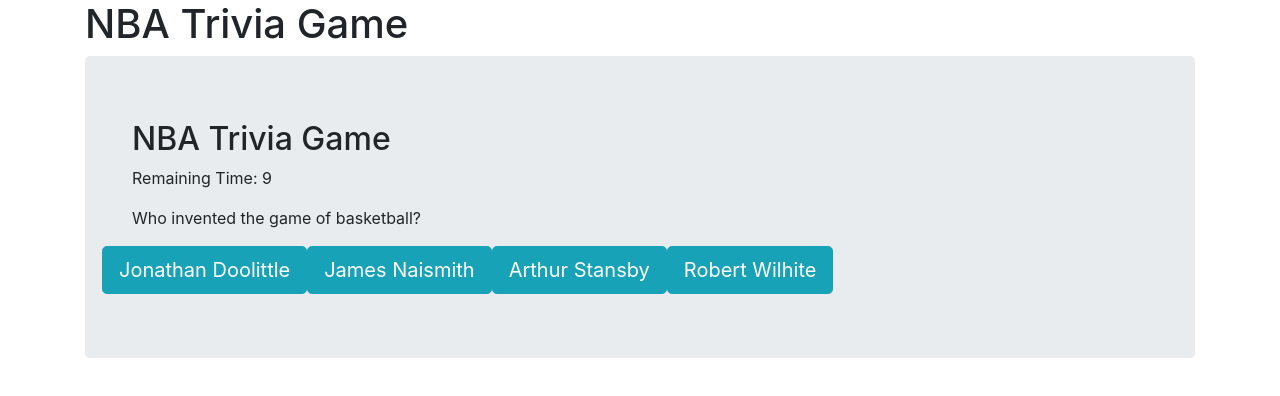
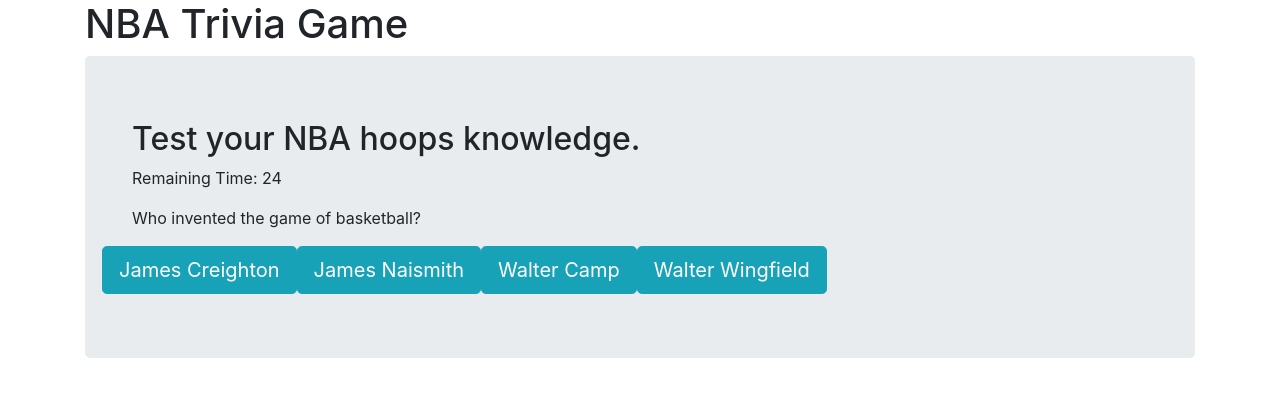
Before and after one commit to charles-codes/triviagame, a plain HTML site: page index.html in a window 1280 px wide. Both pictures are taken after a click on the button "Start Game". Drawn offline with nearby package versions, Linux system fonts and the light colour scheme.

Commit message:
third commit with further game updates. still need to add some style.

```diff
--- a/assets/javascript/app.js
+++ b/assets/javascript/app.js
@@ -16,7 +16,6 @@
     timerOn: false,
     timerId : '',
 
-    // List of Questions //
     questions: {
       q1: 'Who invented the game of basketball?',
       q2: 'What former player is now immortalized in the NBA logo?',
@@ -27,36 +26,35 @@
       q7: "Which player has played in the most NBA games?",
       q8: "Which player holds the record for the most points scored in a single game?",
       q9: "Which NBA franchise is the most recently established?",
-      q10: "Which player earned both the MVP and Defensive Player of the Year Awards in the same season?"
+      q10: "Which of the following players earned both the MVP and Defensive Player of the Year Awards in the same season?"
     },
-    // List of Question Choices //
+
     choices: {
-      q1: ['Jonathan Doolittle', 'James Naismith', 'Arthur Stansby', 'Robert Wilhite'],
+      q1: ['James Creighton', 'James Naismith', 'Walter Camp', 'Walter Wingfield'],
       q2: ['Michael Jordan', 'Bill Russell', 'Wilt Chamberlain', 'Jerry West'],
-      q3: ['New York Knicks', 'Los Angeles Lakers', 'Boston Celtics1', 'San Antonio Spurs'],
-      q4: ['Kobe Bryant', 'Michael Jordan', 'LeBron James', 'Kareem Abdul Jabar'],
-      q5: ['LeBron James','Larry Bird','Kareem Abdul Jabar','Oscar Robertson'],
+      q3: ['New York Knicks', 'Los Angeles Lakers', 'Boston Celtics', 'San Antonio Spurs'],
+      q4: ['Kobe Bryant', 'Michael Jordan', 'LeBron James', 'Kareem Abdul-Jabbar'],
+      q5: ['LeBron James','Larry Bird','Kareem Abdul-Jabbar','Oscar Robertson'],
       q6: ['Magic Johnson','Chris Paul','Steve Nash','John Stockton'],
-      q7: ['Kareem Abdul Jabar', 'Karl Malone', 'Michael Jordan','LeBron James'],
+      q7: ['Dirk Nowitzki', 'Robert Parish', 'Michael Jordan','LeBron James'],
       q8: ['Kobe Bryant', 'David Robinson', 'Wilt Chamberlain', 'Devin Booker'],
-      q9: ['New Orleans Pelcians', 'Oklahoma City Thunder', 'Toronto Rapters', 'Memphis Grizzlies'],
+      q9: ['Oklahoma City Thunder', 'New Orleans Pelicans', 'Toronto Rapters', 'Memphis Grizzlies'],
       q10: ['LeBron James', 'Tim Duncan', 'Kawhi Leonard', 'Michael Jordan']
     },
-    // List of Answers //
+
     answers: {
       q1: 'James Naismith',
       q2: 'Jerry West',
-      q3: 'Los Angeles Lakers',
-      q4: 'Kareem Abdul Jabar',
-      q5: 'Michael Jordan',
+      q3: 'Boston Celtics',
+      q4: 'Kareem Abdul-Jabbar',
+      q5: 'Kareem Abdul-Jabbar',
       q6: 'John Stockton',
-      q7: 'LeBron James',
+      q7: 'Robert Parish',
       q8: 'Wilt Chamberlain',
-      q9: 'Oklahoma City Thunder',
+      q9: 'New Orleans Pelicans',
       q10: 'Michael Jordan'
     },
 
-    // Functions to start, play, and reset game //
     startGame: function(){
       trivia.currentSet = 0;
       trivia.correct = 0;
@@ -64,53 +62,43 @@
       trivia.unanswered = 0;
       clearInterval(trivia.timerId);
 
-      // Show game section //
       $('#game').show();
 
-      //  Empty last results //
       $('#results').html('');
 
-      // Show timer //
       $('#timer').text(trivia.timer);
 
-      // Hide start button //
       $('#start').hide();
 
       $('#remaining-time').show();
 
-      // Ask first question //
       trivia.nextQuestion();
 
     },
-    // method to loop through and display questions and options
+
     nextQuestion : function(){
 
-      // set timer to 20 seconds each question
-      trivia.timer = 10;
+      trivia.timer = 25;
        $('#timer').removeClass('last-seconds');
       $('#timer').text(trivia.timer);
 
-      // to prevent timer speed up
       if(!trivia.timerOn){
         trivia.timerId = setInterval(trivia.timerRunning, 1000);
       }
 
-      // gets all the questions then indexes the current questions
       var questionContent = Object.values(trivia.questions)[trivia.currentSet];
       $('#question').text(questionContent);
 
-      // an array of all the user options for the current question
       var questionOptions = Object.values(trivia.choices)[trivia.currentSet];
 
-      // creates all the trivia guess options in the html
       $.each(questionOptions, function(index, key){
         $('#options').append($('<button class="option btn btn-info btn-lg">'+key+'</button>'));
       })
 
     },
-    // method to decrement counter and count unanswered if timer runs out
+
     timerRunning : function(){
-      // if timer still has time left and there are still questions left to ask
+
       if(trivia.timer > -1 && trivia.currentSet < Object.keys(trivia.questions).length){
         $('#timer').text(trivia.timer);
         trivia.timer--;
@@ -118,7 +106,7 @@
             $('#timer').addClass('last-seconds');
           }
       }
-      // the time has run out and increment unanswered, run result
+
       else if(trivia.timer === -1){
         trivia.unanswered++;
         trivia.result = false;
@@ -126,30 +114,25 @@
         resultId = setTimeout(trivia.guessResult, 1000);
         $('#results').html('<h3>Out of time! The answer was '+ Object.values(trivia.answers)[trivia.currentSet] +'</h3>');
       }
-      // if all the questions have been shown end the game, show results
+
       else if(trivia.currentSet === Object.keys(trivia.questions).length){
 
-        // adds results of game (correct, incorrect, unanswered) to the page
         $('#results')
-          .html('<h3>Thank you for balling!</h3>'+
+          .html('<h3>Thanks for balling with me!</h3>'+
           '<p>Correct: '+ trivia.correct +'</p>'+
           '<p>Incorrect: '+ trivia.incorrect +'</p>'+
           '<p>Unaswered: '+ trivia.unanswered +'</p>'+
           '<p>Wanna run it back?</p>');
 
-        // hide game sction
         $('#game').hide();
 
-        // show start button to begin a new game
         $('#start').show();
       }
 
     },
 
-    // method to evaluate the option clicked
     guessChecker : function() {
 
-      // timer ID for gameResult setTimeout
       var resultId;
 
       // the answer to the current question being asked
@@ -177,17 +160,14 @@
       }
 
     },
-    // method to remove previous question results and options
+
     guessResult : function(){
 
-      // increment to next question set
       trivia.currentSet++;
 
-      // remove the options and results
       $('.option').remove();
       $('#results h3').remove();
 
-      // begin next question
       trivia.nextQuestion();
 
     }
--- a/index.html
+++ b/index.html
@@ -7,13 +7,10 @@
 
     <title>NBA Trivia Game</title>
 
-     <!--Link jQuery here-->
     <script src="https://cdnjs.cloudflare.com/ajax/libs/jquery/3.2.1/jquery.min.js"></script>
 
-    <!-- Link bootstrap stylesheet here.-->
     <link rel="stylesheet" href="https://stackpath.bootstrapcdn.com/bootstrap/4.3.1/css/bootstrap.min.css">
 
-    <!--Link style sheet here-->
     <link rel="stylesheet" type= "text/stylesheet" href="assets/css/style.css">
 
   </head>
@@ -29,7 +26,7 @@
       <div class="jumbotron">
         <div class="container">
             <div id="game">
-                <h2>NBA Trivia Game</h2>
+                <h2>Test your NBA hoops knowledge.</h2>
 
                 <p id="remaining-time">Remaining Time: <span id="timer"></span></p>
                 <p id="question"></p>
@@ -52,7 +49,6 @@
       </div>
     </div>
 
-    <!--Link External JavaScript here-->
     <script src="assets/javascript/app.js"></script>
 
   </body>
```
